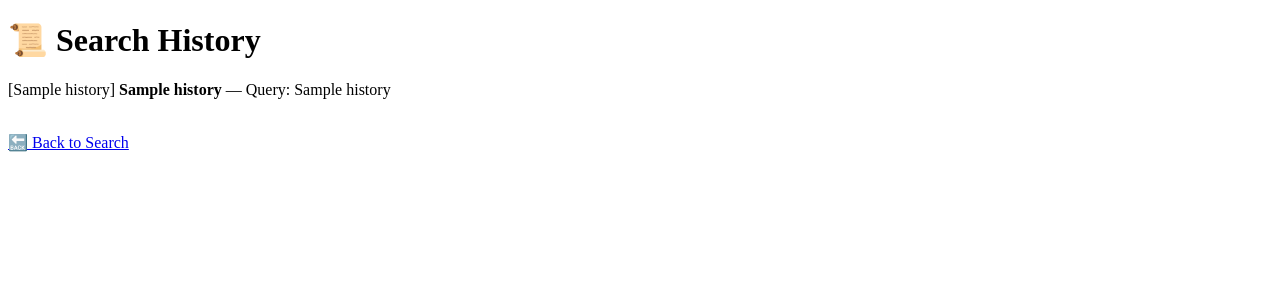
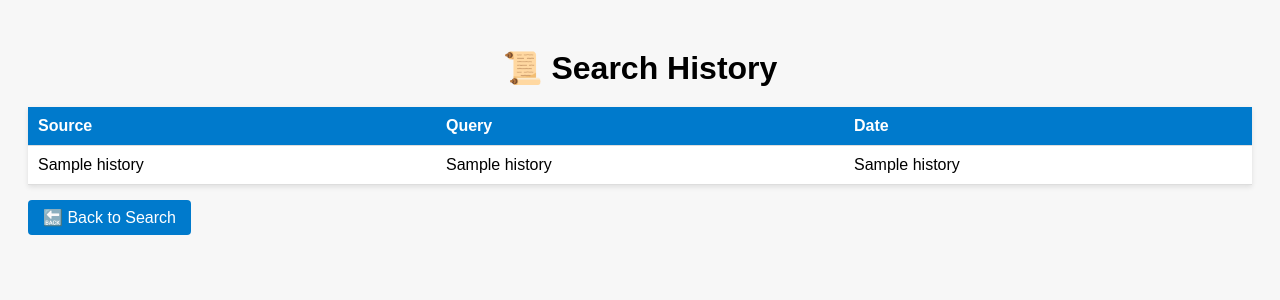
Before and after one commit to pryndor/Lixplore, a Flask app: template templates/history.html in a window 1280 px wide. Shown: the top 300 px of the page. Run offline with Flask 3, Linux system fonts and the light colour scheme; the template is opened without the code that fills it: most values are stand-ins (such as "Sample title", 1, 10 or a date in 2020).

Commit message:
Your update

```diff
--- a/templates/history.html
+++ b/templates/history.html
@@ -2,19 +2,83 @@
 <html>
 <head>
     <title>Search History</title>
+    <style>
+        body {
+            font-family: Arial, sans-serif;
+            padding: 20px;
+            background: #f7f7f7;
+        }
+
+        h1 {
+            text-align: center;
+            margin-bottom: 20px;
+        }
+
+        table {
+            width: 100%;
+            border-collapse: collapse;
+            background: white;
+            box-shadow: 0 2px 5px rgba(0,0,0,0.1);
+        }
+
+        th, td {
+            padding: 10px;
+            border-bottom: 1px solid #ddd;
+            text-align: left;
+        }
+
+        th {
+            background: #007acc;
+            color: white;
+        }
+
+        tr:nth-child(even) {
+            background: #f9f9f9;
+        }
+
+        .back-link {
+            display: inline-block;
+            margin-top: 15px;
+            text-decoration: none;
+            background: #007acc;
+            color: white;
+            padding: 8px 15px;
+            border-radius: 4px;
+        }
+
+        .back-link:hover {
+            background: #005ea3;
+        }
+    </style>
 </head>
 <body>
+
     <h1>📜 Search History</h1>
 
     {% if history %}
-        {% for h in history %}
-            <p>[{{ h[3] }}] <strong>{{ h[1] }}</strong> — Query: {{ h[2] }}</p>
-        {% endfor %}
+        <table>
+            <thead>
+                <tr>
+                    <th>Source</th>
+                    <th>Query</th>
+                    <th>Date</th>
+                </tr>
+            </thead>
+            <tbody>
+                {% for h in history %}
+                <tr>
+                    <td>{{ h[1] }}</td> <!-- Source -->
+                    <td>{{ h[2] }}</td> <!-- Query -->
+                    <td>{{ h[3] }}</td> <!-- Date -->
+                </tr>
+                {% endfor %}
+            </tbody>
+        </table>
     {% else %}
         <p>No search history available.</p>
     {% endif %}
 
-    <br>
-    <a href="/">🔙 Back to Search</a>
+    <a class="back-link" href="/">🔙 Back to Search</a>
+
 </body>
 </html>
```
Also changed, not shown: app.py (line endings or trailing spaces).
